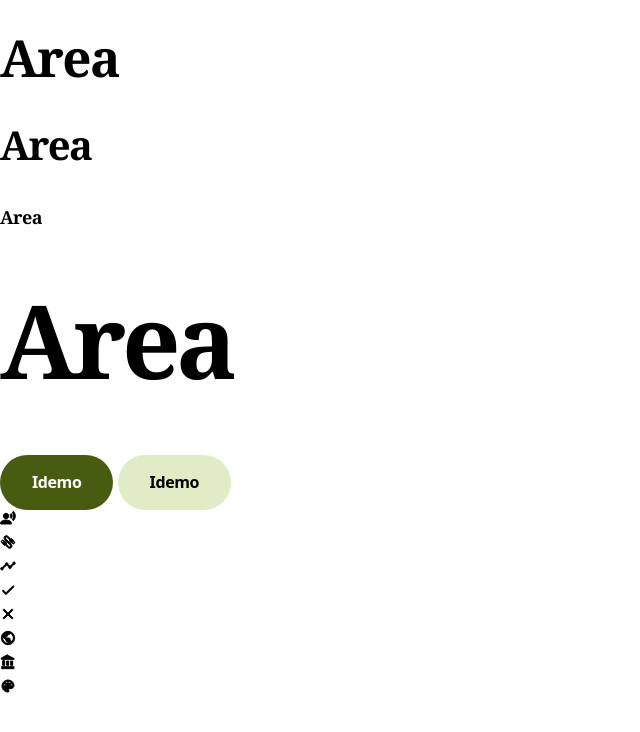
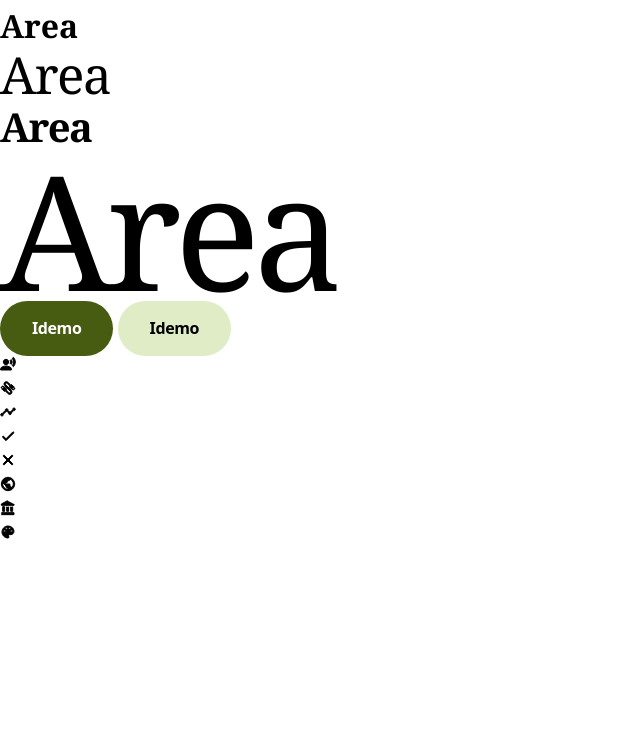
Before and after one commit to Kile1984/area_figma, a website: page index.html in a window 1280 px wide. Shown: the whole page, without its empty margins (0-640 px from the left). Drawn offline with nearby package versions, Linux system fonts and the light colour scheme; files that its build step writes are made by us from their sources.

Commit message:
Add files via upload

```diff
--- a/sass/base/_base.scss
+++ b/sass/base/_base.scss
@@ -37,10 +37,6 @@ a {
   text-decoration: none;
 }
 
-a:hover {
-  text-decoration: underline;
-}
-
 /* Form elements */
 button,
 input,
@@ -58,6 +54,17 @@ ol {
   list-style: none;
 }
 
+h1,
+h2,
+h3,
+h4,
+p,
+blockquote,
+figure {
+  margin: 0;
+  padding: 0;
+}
+
 /* Focus styles (accessibility) */
 :focus-visible {
   outline: 2px solid var(--color-accent-primary);
--- /dev/null
+++ b/sass/base/_fonts.scss
@@ -0,0 +1,57 @@
+@font-face {
+  font-family: "DM Sans";
+  src: url("../assets/fonts/dm-sans/DMSans-Regular.ttf") format("truetype");
+  font-weight: 400;
+  font-style: normal;
+  font-display: swap;
+}
+
+@font-face {
+  font-family: "DM Sans";
+  src: url("../assets/fonts/dm-sans/DMSans-Medium.ttf") format("truetype");
+  font-weight: 500;
+  font-style: normal;
+  font-display: swap;
+}
+
+@font-face {
+  font-family: "DM Sans";
+  src: url("../assets/fonts/dm-sans/DMSans-Bold.ttf") format("truetype");
+  font-weight: 700;
+  font-style: normal;
+  font-display: swap;
+}
+
+@font-face {
+  font-family: "Crimson Text";
+  src: url("../assets/fonts/crimson-text/CrimsonText-Regular.ttf")
+    format("woff2");
+  font-weight: 400;
+  font-style: normal;
+  font-display: swap;
+}
+
+@font-face {
+  font-family: "Crimson Text";
+  src: url("../assets/fonts/crimson-text/CrimsonText-SemiBold.ttf")
+    format("woff2");
+  font-weight: 600;
+  font-style: normal;
+  font-display: swap;
+}
+
+@font-face {
+  font-family: "Roboto Mono";
+  src: url("../assets/fonts/roboto-mono/RobotoMono-Regular.ttf") format("woff2");
+  font-weight: 400;
+  font-style: normal;
+  font-display: swap;
+}
+
+@font-face {
+  font-family: "Roboto Mono";
+  src: url("../assets/fonts/roboto-mono/RobotoMono-Medium.ttf") format("woff2");
+  font-weight: 500;
+  font-style: normal;
+  font-display: swap;
+}
--- a/sass/base/_typography.scss
+++ b/sass/base/_typography.scss
@@ -5,24 +5,35 @@ h1,
 h2,
 h3 {
   font-family: var(--ff-serif);
+  margin: 0;
 }
 
 .ag-display {
-  font-size: clamp(var(--ag-min), 8vw, var(--ag-max));
+  font-family: var(--ff-serif);
+  // font-size: clamp(var(--ag-min), 10vw, var(--ag-max));
+  font-size: 10rem;
+  font-weight: var(--fw-regular);
   line-height: var(--ag-lh-desktop);
   letter-spacing: var(--ag-ls);
+  max-width: 26ch;
+  // margin-bottom: 0.5em; // Proveriti
 
   @include respond(tablet) {
     line-height: var(--ag-lh-tablet);
+    max-width: 22ch;
   }
 
   @include respond(mobile) {
+    font-size: 4.75rem;
     line-height: var(--ag-lh-mobile);
+    max-width: 18ch;
   }
 }
 
-h1 {
+h2 {
+  font-family: var(--ff-serif);
   font-size: clamp(var(--h1-min), 4vw, var(--h1-max));
+  font-weight: var(--fw-regular);
   line-height: var(--h1-lh-desktop);
   letter-spacing: var(--h1-ls);
 
@@ -35,7 +46,7 @@ h1 {
   }
 }
 
-h2 {
+h3 {
   font-size: var(--h2-desktop);
   line-height: var(--h2-lh-desktop);
   letter-spacing: var(--h2-ls);
@@ -51,15 +62,17 @@ h2 {
   }
 }
 
-h3 {
+h4 {
   font-size: var(--h3-size);
   line-height: var(--h3-lh);
   letter-spacing: var(--h3-ls);
 }
 
-p {
+p,
+.par {
   font-family: var(--ff-sans);
   font-size: clamp(var(--p-min), 1.5vw, var(--p-max));
+  color: var(--color-dark-gray);
   line-height: var(--p-lh);
   letter-spacing: var(--p-ls);
 }
```
